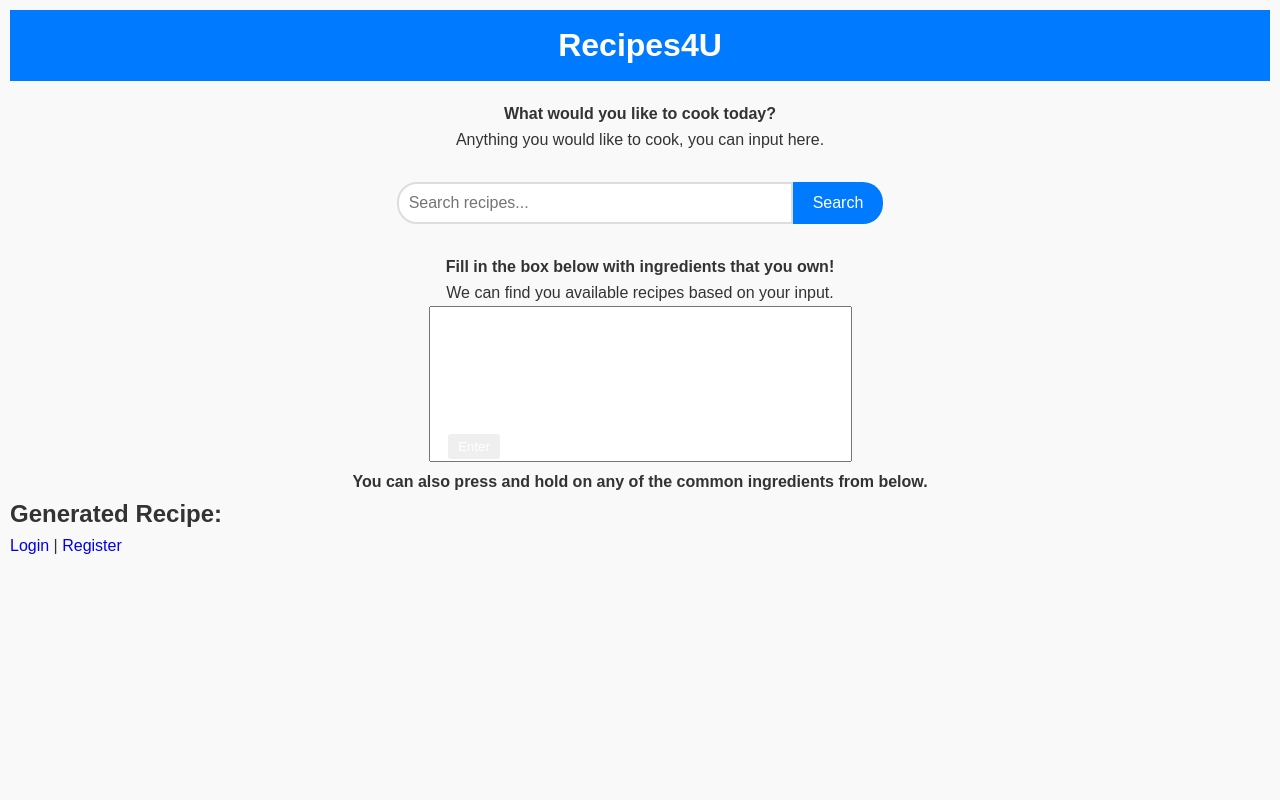
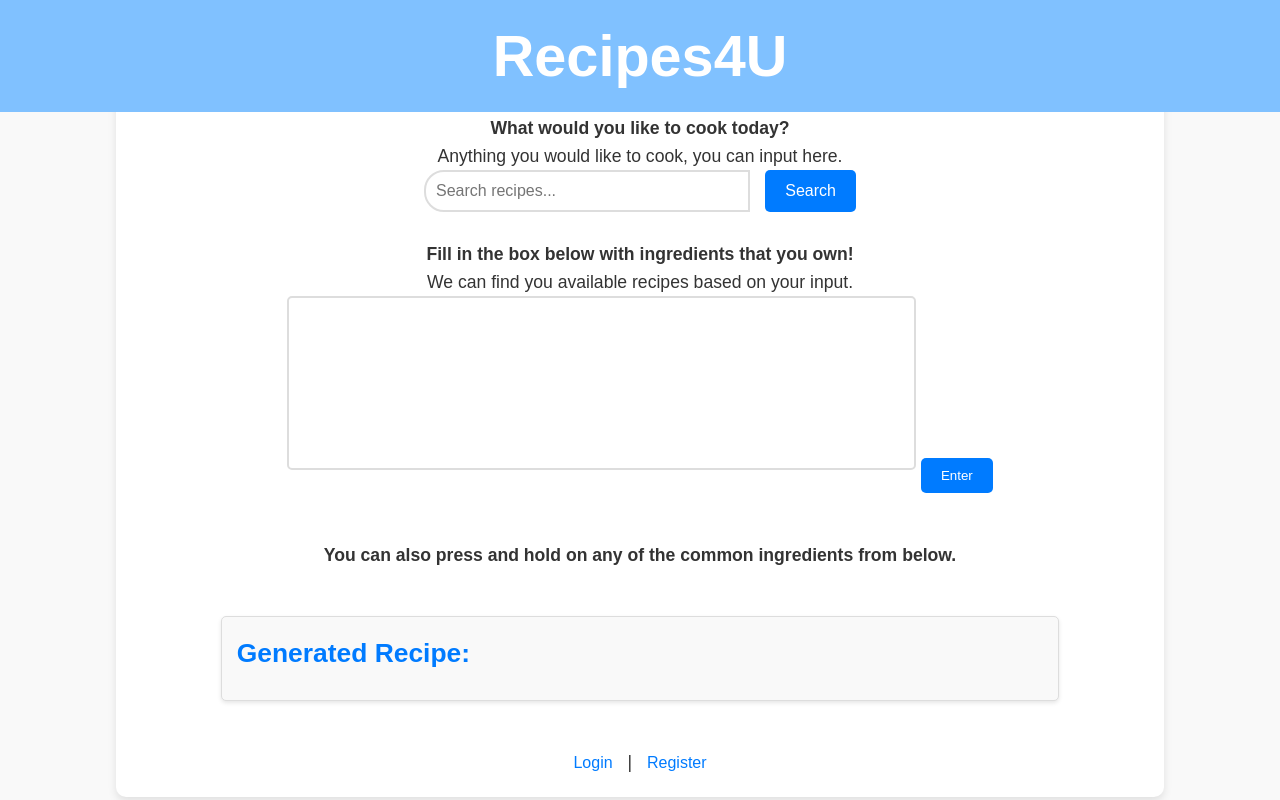
Before and after one commit to Adam-C-Projects/NodejsProject, a PHP site: page /mainPage.html in a window 1280 px wide. Run offline with PHP 8.4, Linux system fonts and the light colour scheme.

Commit message:
Updated styles.css for the mainpage.html
I'll be adding two seperate CSS files later on for the login/register pages.

Do let me know if there are any issues.

```diff
--- a/styles.css
+++ b/styles.css
@@ -13,20 +13,46 @@
     line-height: 1.6;
     color: #333;
     background-color: #f9f9f9;
+    display: flex;
+    justify-content: center;
+    align-items: center;
+    height: 100vh;
     padding: 10px;
+    margin: 0;
 }
 
 /* Header styles */
 header {
-    background: #007BFF;
+    position: fixed;
+    top: 0;
+    left: 0;
+    width: 100%;
+    background: #80c1ff;
     color: #fff;
     text-align: center;
     padding: 10px 0;
+    font-size: 1.8rem;
+    font-weight: bold;
+    z-index: 1000;
+    box-shadow: 0 2px 4 px rgba(0, 0 ,0, 0.1);
 }
 
 /* Main section styles */
 main {
-    margin: 20px 0;
+    margin-top: 90px;
+    background: #ffffff;
+    border-radius: 10px;
+    padding: 20px;
+    width: 80%;
+    height: 85%;
+    box-shadow: 0 4px 8px rgba(0, 0, 0, 0.1);
+    display: flex;
+    flex-direction: column;
+    justify-content: space-between;
+    align-items: center;
+    overflow-y: auto;
+    font-size: 1.1rem;
+}
 }
 
 /* Search Bar Styles */
@@ -40,20 +66,23 @@
 .search-bar input {
     width: 30%;
     padding: 10px;
-    font-size: 16px;
+    font-size: 1rem;
     border: 2px solid #ddd;
     border-radius: 20px 0 0 20px;
     outline: none;
+    transition: border-color 0.3s ease;
 }
 
 .search-bar button {
-    padding: 10px 20px;
-    font-size: 16px;
+    padding: 12px 20px;
+    font-size: 1rem;
     background-color: #007BFF;
     color: white;
     border: none;
-    border-radius: 0 20px 20px 0;
+    border-radius: 5px;
     cursor: pointer;
+    margin-left: 10px;
+    transition: background-color 0.3s ease;
 }
 
 .search-bar button:hover {
@@ -65,24 +94,103 @@
 }
 #searchBar{
     text-align: center;
+    width: 100%;
 }
 #ingredientOwn{
     text-align: center;
-    position: relative;
+    margin: 20px 0;
+    width: 100%;
 }
 textarea {
+    width: 60%;
+    height: 150px;
+    padding: 10px;
+    font-size: 1rem;
+    border: 2px solid #ddd;
+    border-radius: 5px;
+    outline: none;
     resize: none;
-    position: relative;
+    margin-bottom: 10px;
+    transition: border-color 0.3s ease;
   }
+
+textarea:focus {
+    border-color: #007BFF;
+}
 #enter-button {
-    position: absolute;
-    bottom: 10px;
-    right: 770px;
-    padding: 5px 10px;
+    display: inline-block;
+    padding: 10px 20px;
+    background-color: #007BFF;
     color: white;
     border: none;
-    border-radius: 3px;
+    border-radius: 5px;
+    cursor: pointer;
+    transition: background-color 0.3s ease;
 }
+
+#enter-button:hover {
+    background-color: #0056b3;
+}
+
+
 #ingredientList{
     text-align: center;
+    margin: 20px 0;
+    width: 100%;
 }
+
+/* Recipe Output */
+#recipeOutput {
+    background: #f9f9f9;
+    border: 1px solid #ddd;
+    border-radius: 5px;
+    padding: 15px;
+    margin: 20px 0;
+    width: 80%;
+    text-align: left;
+    box-shadow: 0 2px 4px rgba(0, 0, 0, 0.1);
+}
+
+#recipeOutput h2 {
+    color: #007BFF;
+    margin-bottom: 10px;
+}
+
+/* Authentication Links */
+#authLinks {
+    margin-top: 20px;
+    width: 100%;
+    text-align: center;
+}
+
+#authLinks a {
+    color: #007BFF;
+    text-decoration: none;
+    margin: 0 10px;
+    transition: color 0.3s ease;
+    font-size: 1rem;
+}
+
+#authLinks a:hover {
+    color: #0056b3;
+}
+
+/* Responsive Adjustments */
+@media screen and (max-width: 768px) {
+    main {
+        width: 95%;
+        height: 90%;
+    }
+
+    textarea {
+        width: 90%;
+    }
+
+    .search-bar input {
+        width: 70%;
+    }
+
+    #recipeOutput {
+        width: 90%;
+    }
+}
```
